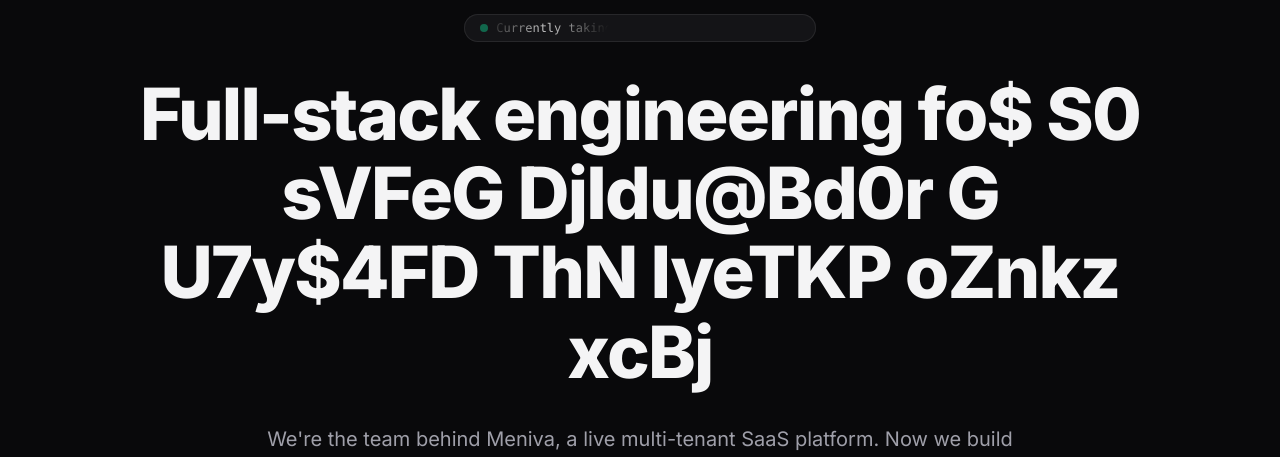
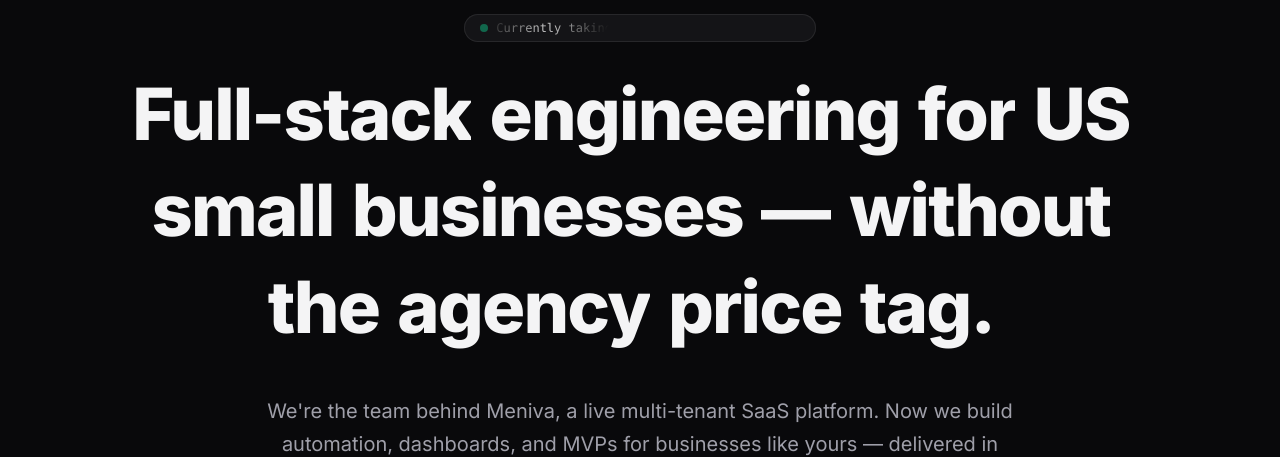
Before and after one commit to joseafg94/portafolio-web, a Next.js app: page / in a window 1280 px wide. Shown: the part 147-604 px from the top of the page. Built offline with nearby package versions, Linux system fonts and the light colour scheme; no server answers.

Commit message:
feat: replace Hero DecryptedText with premium blur slide-up TextReveal animation

```diff
--- /dev/null
+++ b/app/components/reactbits/TextReveal.tsx
@@ -0,0 +1,67 @@
+"use client";
+
+import { motion } from "framer-motion";
+import { useEffect, useState } from "react";
+
+interface TextRevealProps {
+  text: string;
+  className?: string;
+}
+
+export default function TextReveal({ text, className = "" }: TextRevealProps) {
+  const [isReduced, setIsReduced] = useState(false);
+
+  useEffect(() => {
+    const mediaQuery = window.matchMedia("(prefers-reduced-motion: reduce)");
+    setIsReduced(mediaQuery.matches);
+  }, []);
+
+  if (isReduced) {
+    return <span className={className}>{text}</span>;
+  }
+
+  const words = text.split(" ");
+
+  const containerVariants = {
+    hidden: {},
+    visible: {
+      transition: {
+        staggerChildren: 0.08,
+      },
+    },
+  };
+
+  const wordVariants = {
+    hidden: {
+      opacity: 0,
+      y: 20,
+      filter: "blur(10px)",
+    },
+    visible: {
+      opacity: 1,
+      y: 0,
+      filter: "blur(0px)",
+      transition: {
+        duration: 0.9,
+        ease: [0.16, 1, 0.3, 1] as [number, number, number, number], // Custom ultra-smooth cubic ease
+      },
+    },
+  };
+
+  return (
+    <motion.span
+      className={`inline-block ${className}`}
+      variants={containerVariants}
+      initial="hidden"
+      animate="visible"
+    >
+      {words.map((word, i) => (
+        <span key={i} className="inline-block overflow-hidden mr-[0.25em] pb-1">
+          <motion.span variants={wordVariants} className="inline-block">
+            {word}
+          </motion.span>
+        </span>
+      ))}
+    </motion.span>
+  );
+}
--- a/app/components/sections/Hero.tsx
+++ b/app/components/sections/Hero.tsx
@@ -1,7 +1,7 @@
 "use client";
 
 import { useI18n } from "@/lib/i18n/context";
-import DecryptedText from "@/app/components/reactbits/DecryptedText";
+import TextReveal from "@/app/components/reactbits/TextReveal";
 import ShinyText from "@/app/components/reactbits/ShinyText";
 import Magnet from "@/app/components/reactbits/Magnet";
 
@@ -27,9 +27,9 @@
         <ShinyText text={t.hero.badge} speed={6} className="font-mono" />
       </div>
 
-      {/* Headline H1 with DecryptedText effect */}
+      {/* Headline H1 with TextReveal effect */}
       <h1 className="text-4xl font-extrabold tracking-tight sm:text-5xl md:text-6xl lg:text-7xl max-w-5xl leading-[1.1] text-zinc-100">
-        <DecryptedText text={t.hero.title} speed={55} delay={200} />
+        <TextReveal text={t.hero.title} />
       </h1>
 
       {/* Subheadline */}
```
